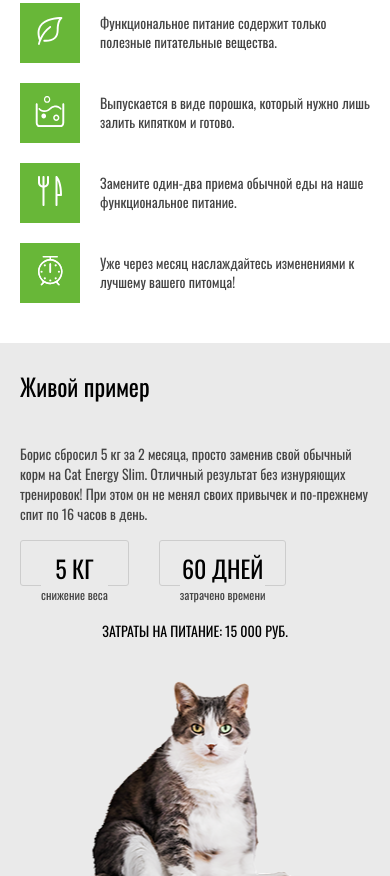
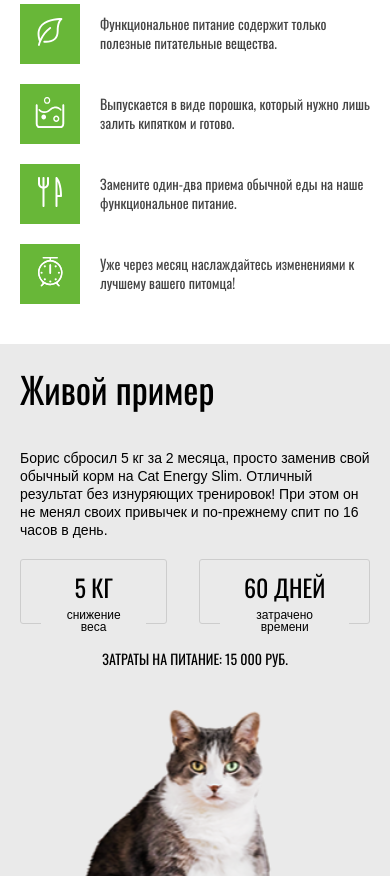
Before and after one commit to htmlacademy-adaptive/1649351-cat-energy-25, a website: page source/index.html in a window 390 px wide. Shown: the part 1124-2000 px from the top of the page. Drawn offline with nearby package versions, Linux system fonts and the light colour scheme; files that its build step writes are made by us from their sources; files whose address does not match are found by name.

Commit message:
Адаптив блока - Живой пример

```diff
--- a/source/index.html
+++ b/source/index.html
@@ -97,16 +97,21 @@
       </section>
 
       <section class="demo">
+        <div class="demo__title">
+          <div class=" container">
+            <h2 class="page-title">Живой пример</h2>
+          </div>
+        </div>
+
         <div class="demo__wrapper container">
-          <div class="demo__description">
-            <h2 class="demo__title page-title">Живой пример</h2>
-
+          <div class="demo__description ">
             <p class="demo__text">
               Борис сбросил 5 кг за 2 месяца, просто заменив свой обычный корм на Cat Energy Slim.
               Отличный результат без изнуряющих тренировок!
               При этом он не менял своих привычек и по-прежнему спит по 16 часов в день.
             </p>
 
+            <div class="demo__stat-wrapper">
               <dl class="demo__stat stat">
                 <div class="stat__item">
                   <dt class="stat__item-term">5 КГ</dt>
@@ -119,7 +124,8 @@
                 </div>
               </dl>
 
-            <p class="demo__expenses">Затраты на питание: 15 000 РУБ.</p>
+              <p class="demo__expenses">Затраты на питание: <span>15 000 РУБ.</span></p>
+            </div>
           </div>
 
           <div class="demo__result">
--- a/source/less/blocks/index/demo.less
+++ b/source/less/blocks/index/demo.less
@@ -1,45 +1,161 @@
 .demo {
+  padding-top: 25px;
   background-color: #eaeaea;
+
+  @media (min-width: @tablet-width) {
+    padding-top: 43px;
+    border-top: 1px solid #e6e6e6;
+    background-color: #ffffff;
+  }
+
+  @media (min-width: @desktop-width) {
+    padding-top: 0;
+    background-color: #eaeaea;
+  }
+}
+
+.demo__title {
+  @media (min-width: @desktop-width) {
+    padding-top: 43px;
+    background-color: #ffffff;
+    padding-bottom: 76px;
+  }
+}
+
+.demo__description {
+  padding-bottom: 40px;
+  background-color: #eaeaea;
+
+  @media (min-width: @tablet-width) {
+    padding-bottom: 250px;
+    background-color: #ffffff;
+  }
+
+  @media (min-width: @desktop-width) {
+    background-color: transparent;
+    padding-bottom: 75px;
+  }
+}
+
+.demo__result {
+  padding-bottom: 40px;
+
+  @media (min-width: @tablet-width) {
+    background-color: #eaeaea;
+    padding-bottom: 56px;
+    margin-left: -30px;
+    margin-right: -30px;
+  }
+
+  @media (min-width: @desktop-width) {
+    background-color: transparent;
+    margin: 0;
+    padding-bottom: 65px;
+  }
 }
 
 .demo__wrapper {
-  padding-top: 25px;
-  padding-bottom: 40px;
-
   @media (min-width: @desktop-width) {
     display: grid;
     grid-template-columns: 1fr 1fr;
     column-gap: 200px;
   }
-
-}
-
-.demo__title {
-  margin-top: 0;
-  margin-bottom: 40px;
 }
 
 .demo__text {
-  .base-text();
+  padding-top: 40px;
+  padding-bottom: 20px;
+  margin: 0;
+  font-family: "Arial", sans-serif;
+  font-style: normal;
+  font-weight: 400;
+  font-size: 14px;
+  line-height: 1.29;
+
+
+  @media (min-width: @tablet-width) {
+    padding-top: 63px;
+    padding-bottom: 54px;
+    font-size: 16px;
+    line-height: 1.5;
+    color: @color_text_base;
+  }
+
+  @media (min-width: @desktop-width) {
+    padding-top: 70px;
+    padding-bottom: 70px;
+  }
+}
+
+// STAT
+.demo__stat-wrapper {
+  @media (min-width: @tablet-width) {
+    display: flex;
+    align-items: center;
+    justify-content: space-between;
+  }
+
+  @media (min-width: @desktop-width) {
+    flex-direction: column;
+    align-items: flex-start;
+    row-gap: 55px;
+  }
 }
 
 .demo__stat {
   display: flex;
   align-items: center;
-  column-gap: 30px;
-  margin-bottom: 35px;
+  column-gap: 32px;
+  margin: 0;
+  margin-bottom: 25px;
+
+  @media (min-width: @tablet-width) {
+    margin-bottom: 0;
+  }
 }
 
 .demo__expenses {
-  .special-text(14px; 20px);
+  margin: 0;
+  font-family: "Oswald", sans-serif;
+  font-style: normal;
+  font-weight: 400;
+  font-size: 14px;
+  line-height: 1.43;
   text-align: center;
+  text-transform: uppercase;
+
+  @media (min-width: @tablet-width) {
+    font-size: 20px;
+    line-height: 1;
+    text-align: right;
+  }
 }
 
+.demo__expenses span {
+  @media (min-width: @tablet-width) {
+    display: block;
+  }
+
+  @media (min-width: @desktop-width) {
+    display: inline-block;
+    padding-left: 63px;
+  }
+}
+
+// RESULT
+
 .demo__image {
-  height: 232px;
-  max-height: 232px;
-  overflow: hidden;
-  margin-top: 40px;
+  height: 280px;
+  width: 100%;
+
+  @media (min-width: @tablet-width) {
+    height: 511px;
+    margin-top: -170px;
+  }
+
+  @media (min-width: @desktop-width) {
+    margin-top: -182px;
+  }
 }
 
 .demo__image-before,
@@ -54,10 +170,9 @@
   display: block;
 }
 
-
 .demo__image-control {
   display: flex;
   align-items: center;
   justify-content: center;
-  margin-top: 20px;
+  margin-top: 15px;
 }
--- a/source/less/blocks/index/image-control.less
+++ b/source/less/blocks/index/image-control.less
@@ -4,10 +4,22 @@
 }
 
 .image-control__btn {
-  .special-text(16px; 20px);
+  font-family: "Oswald", sans-serif;
+  font-style: normal;
+  font-weight: 400;
+  font-size: 16px;
+  line-height: 1.25;
+  text-align: center;
+  text-transform: uppercase;
   margin: 0 20px;
+  padding: 0;
   border: none;
   background: none;
+
+  @media (min-width: @tablet-width) {
+    font-size: 20px;
+    line-height: 1.5;
+  }
 }
 
 .image-control__scrollbar {
@@ -15,7 +27,7 @@
   border: 1px solid #cdcdcd;
   box-sizing: border-box;
   border-radius: 6px;
-  padding: 5px;
+  padding: 3px 5px;
   min-width: 86px;
   display: flex;
   align-items: center;
--- a/source/less/blocks/index/stat.less
+++ b/source/less/blocks/index/stat.less
@@ -5,19 +5,50 @@
   border: 1px solid #cdcdcd;
   border-radius: 3px;
   position: relative;
-  padding: 15px 20px 0 20px;
+  padding: 15px 20px 15px 20px;
+
+  @media (min-width: @tablet-width) {
+    padding-bottom: 20px;
+  }
 }
 
 .stat__item-term {
-  .special-text(24px; 24px);
+  font-family: "Oswald", sans-serif;
+  font-style: normal;
+  font-weight: 400;
+  font-size: 24px;
+  line-height: 1;
+  text-align: center;
+  text-transform: uppercase;
+  margin-bottom: 10px;
+
+  @media (min-width: @tablet-width) {
+    font-size: 30px;
+    line-height: 1.23;
+  }
 }
 
 .stat__item-definition {
-  .base-text();
+  font-family: "Arial", sans-serif;
+  font-style: normal;
+  font-weight: 400;
   font-size: 12px;
+  line-height: 1;
+  @color_text_base: #444444;
   margin: 0 auto;
+  margin-bottom: -25px;
+  background: #eaeaea;
+  padding: 0 15px;
   text-align: center;
-  margin-top: 5px;
-  margin-bottom: -20px;
-  background: #eaeaea;
+
+  @media (min-width: @tablet-width) {
+    font-size: 14px;
+    line-height: 1;
+    background: #ffffff;
+    padding: 0 10px;
+  }
+
+  @media (min-width: @tablet-width) {
+    background: #eaeaea;
+  }
 }
--- a/source/less/blocks/page-title.less
+++ b/source/less/blocks/page-title.less
@@ -1,3 +1,15 @@
 .page-title {
-  .text("Oswald"; 36px; 36px; );
+  font-weight: 400;
+  font-size: 36px;
+  line-height: 1.1;
+  margin: 0;
+  padding: 0;
+
+  @media (min-width: @tablet-width) {
+    font-family: "Oswald", sans-serif;
+    font-style: normal;
+    font-weight: 400;
+    font-size: 60px;
+    line-height: 1;
+  }
 }
```
Lines whose indentation alone changed are shown as unchanged.
